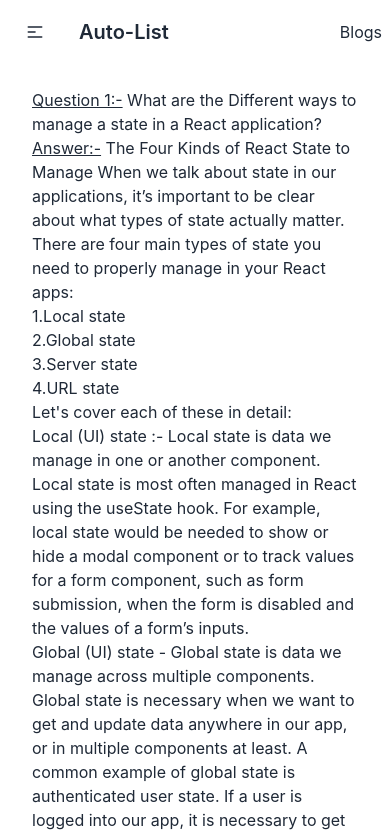
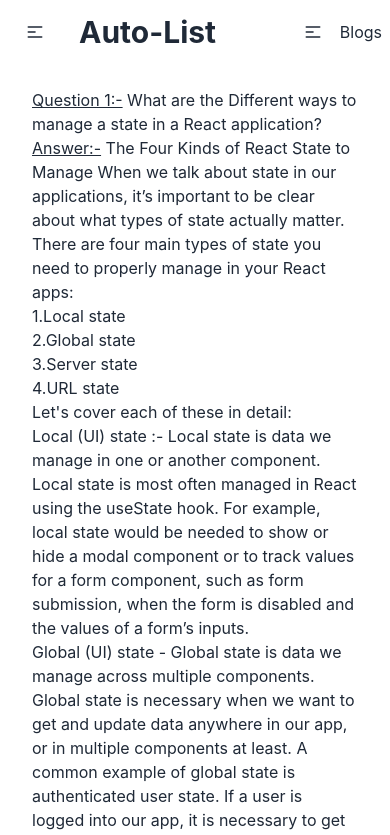
Before and after one commit to GitHub-Sanjit/Assignment-12-client-side, a React (Create React App) app in the folder car-resale/: page /blogs in a window 390 px wide. Shown: the top 835 px of the page. Built offline with nearby package versions, Linux system fonts and the light colour scheme; no server answers.

Commit message:
Dashboard route, Drawer and Nested Route setup

```diff
--- /dev/null
+++ b/car-resale/src/Layout/DashboardLayout.js
@@ -0,0 +1,36 @@
+import React from "react";
+import { Outlet } from "react-router-dom";
+import Footer from "../Pages/Shared/Footer/Footer";
+import Navbar from "../Pages/Shared/Navbar/Navbar";
+
+const DashboardLayout = () => {
+  return (
+    <div>
+      <Navbar></Navbar>
+      <div className="drawer drawer-mobile">
+        <input
+          id="dashboard-drawer"
+          type="checkbox"
+          className="drawer-toggle"
+        />
+        <div className="drawer-content flex flex-col items-center justify-center">
+          <Outlet></Outlet>
+        </div>
+        <div className="drawer-side">
+          <label htmlFor="dashboard-drawer" className="drawer-overlay"></label>
+          <ul className="menu p-4 w-80 bg-base-100 text-base-content">
+            <li>
+              <a>Sidebar Item 1</a>
+            </li>
+            <li>
+              <a>Sidebar Item 2</a>
+            </li>
+          </ul>
+        </div>
+      </div>
+      <Footer></Footer>
+    </div>
+  );
+};
+
+export default DashboardLayout;
--- a/car-resale/src/Pages/Shared/Navbar/Navbar.js
+++ b/car-resale/src/Pages/Shared/Navbar/Navbar.js
@@ -52,20 +52,40 @@
             </svg>
           </label>
           <ul
-            tabIndex={0}
+            tabIndex={1}
             className="menu menu-compact dropdown-content mt-3 p-2 shadow bg-base-100 rounded-box w-52"
           >
             {menuItems}
           </ul>
         </div>
-        <a href="/" className="btn btn-ghost normal-case text-xl">
+        <a href="/" className="btn btn-ghost normal-case text-3xl font-bold">
           Auto-List
         </a>
       </div>
       <div className="navbar-center hidden lg:flex">
         <ul className="menu menu-horizontal p-0">{menuItems}</ul>
       </div>
-      <div className="navbar-end ">
+      <label
+        htmlFor="dashboard-drawer"
+        tabIndex={2}
+        className="btn btn-ghost lg:hidden ml-auto"
+      >
+        <svg
+          xmlns="http://www.w3.org/2000/svg"
+          className="h-5 w-5 ml-auto"
+          fill="none"
+          viewBox="0 0 24 24"
+          stroke="currentColor"
+        >
+          <path
+            strokeLinecap="round"
+            strokeLinejoin="round"
+            strokeWidth="2"
+            d="M4 6h16M4 12h8m-8 6h16"
+          />
+        </svg>
+      </label>
+      <div className=" ">
         <Link to="/blogs">Blogs</Link>
       </div>
     </div>
--- a/car-resale/src/Pages/SignUp/SignUp.js
+++ b/car-resale/src/Pages/SignUp/SignUp.js
@@ -13,7 +13,7 @@
   } = useForm();
   const { createUser } = useContext(AuthContext);
   const [signUpError, setSignUpError] = useState("");
-  const [createdUserEmail, setCreatedUserEmail] = useState("");
+  // const [createdUserEmail, setCreatedUserEmail] = useState("");
   //   const [token] = useToken(createdUserEmail);
   const navigate = useNavigate();
 
@@ -29,6 +29,7 @@
         const user = result.user;
         console.log(user);
         toast("User Created Successfully");
+
         const userInfo = {
           displayName: data.name,
         };
@@ -134,7 +135,10 @@
           </Link>
         </p>
         <div className="divider">OR</div>
-        <button className="btn btn-outline w-full">CONTINUE WITH GOOGLE</button>
+
+        <button className="btn btn-outline w-full">
+          <Link to="/login">CONTINUE WITH GOOGLE</Link>
+        </button>
       </div>
     </div>
   );
--- a/car-resale/src/Routes/Routes/Routes.js
+++ b/car-resale/src/Routes/Routes/Routes.js
@@ -1,4 +1,5 @@
 import { createBrowserRouter } from "react-router-dom";
+import DashboardLayout from "../../Layout/DashboardLayout";
 import Main from "../../Layout/Main";
 import Blogs from "../../Pages/Blogs/Blogs";
 import Dashboard from "../../Pages/Dashboard/Dashboard/Dashboard";
@@ -32,9 +33,15 @@
     path: "/dashboard",
     element: (
       <PrivateRoute>
-        <Dashboard></Dashboard>
+        <DashboardLayout></DashboardLayout>
       </PrivateRoute>
     ),
+    children: [
+      {
+        path: "/dashboard",
+        element: <Dashboard></Dashboard>,
+      },
+    ],
   },
   {
     path: "/blogs",
```
Lines whose indentation alone changed are shown as unchanged.
